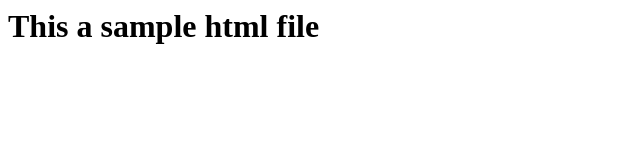
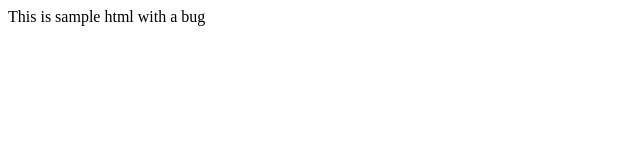
Before and after one commit to manosundarmanivel/Git, a plain HTML site: page task3/index.html in a window 1280 px wide. Shown: the whole page, without its empty margins (0-640 px from the left). Drawn offline with Linux system fonts and the light colour scheme.

Commit message:
Buggy Commit : Added <p> tag instead of <h1>

```diff
--- a/task3/index.html
+++ b/task3/index.html
@@ -1 +1 @@
-<h1>This a sample html file</h1>
+<p> This is sample html with a bug </p>
```
